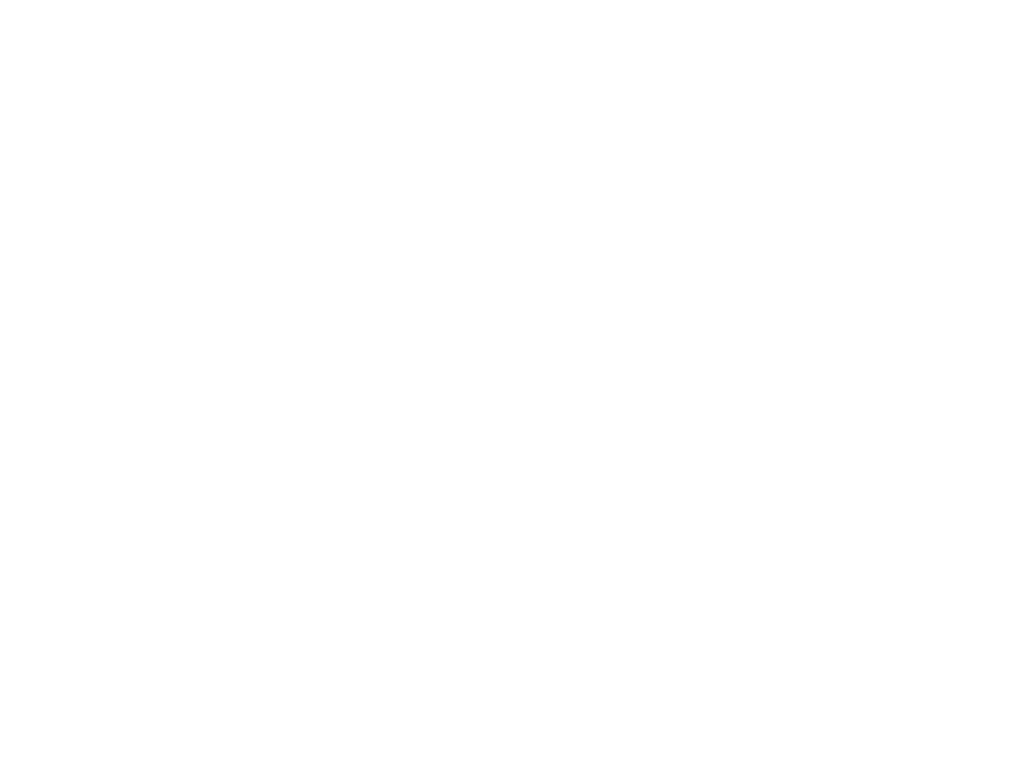
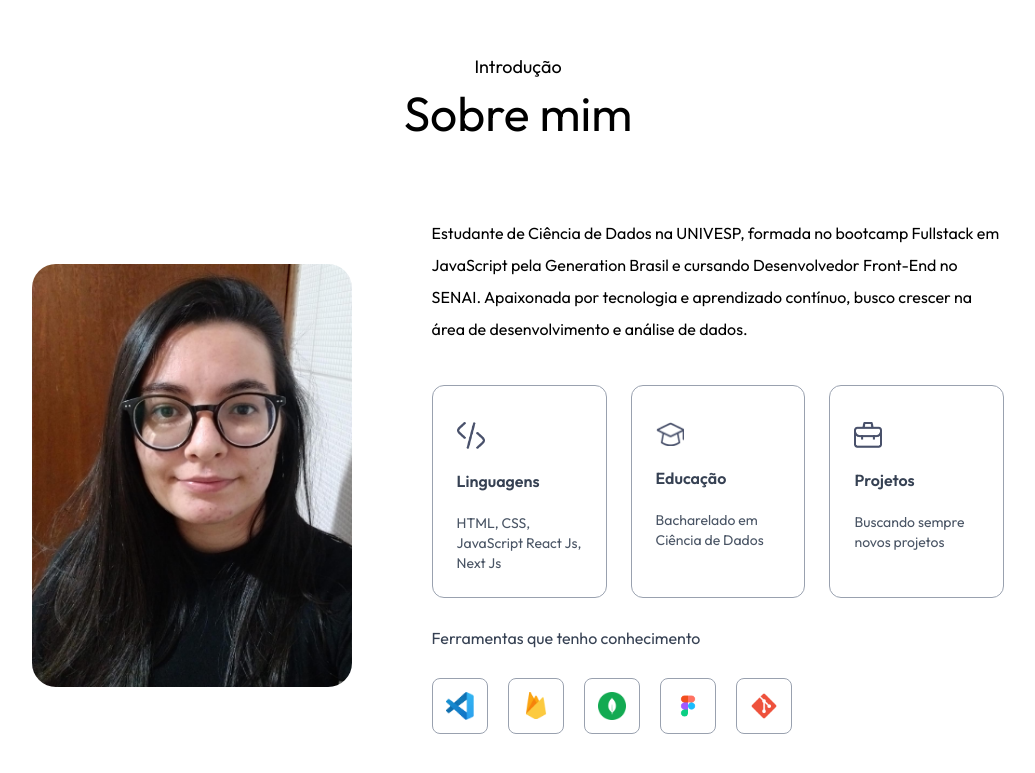
Before and after one commit to MicheliMelki/portfolio_micheli-melki, a Next.js app: page / in a window 1280 px wide. Shown: the part 787-1560 px from the top of the page, without its empty margins (122-1157 px from the left). Before the commit the page ends 800 px from the top, so only its background shows below. Built offline with nearby package versions, Linux system fonts and the light colour scheme; a web font is replaced by a local one.

Commit message:
feat(about): implementar cards de informação com grid e efeito hover

```diff
--- /dev/null
+++ b/app/components/About.jsx
@@ -0,0 +1,57 @@
+import Image from "next/image";
+import { assets, infoList, toolsData } from "@/assets/assets";
+import React from "react";
+
+const About = () => {
+  return (
+    <div id="about" className="w-full px-[12%] py-10 scroll-mt-20">
+      <h4 className="text-center mb-2 text-lg font-Ovo">Introdução</h4>
+      <h2 className="text-center text-5xl font-Ovo">Sobre mim</h2>
+
+      <div className="flex w-full flex-col lg:flex-row items-center gap-20 my-20">
+        <div className="w-64 sm:w-80 rounded-3xl max-w-none">
+          <Image
+            src={assets.user_image}
+            alt="user"
+            className="w-full rounded-3xl"
+          />
+        </div>
+
+        <div className="flex-1">
+          <p className="mb-10 max-w-2xl font-Ovo">
+            Estudante de Ciência de Dados na UNIVESP, formada no bootcamp
+            Fullstack em JavaScript pela Generation Brasil e cursando
+            Desenvolvedor Front-End no SENAI. Apaixonada por tecnologia e
+            aprendizado contínuo, busco crescer na área de desenvolvimento e
+            análise de dados.
+          </p>
+
+          <ul className="grid grid-cols-1 sm:grid-cols-3 gap-6 max-w-2xl">
+            {infoList.map(({ icon, title, description }, index) => (
+              <li
+                className="border-[0.5px] border-gray-400 rounded-xl p-6 cursor-pointer hover:bg-lightHover hover:-translate-y-1 duration-500 hover:shadow-black"
+                key={index}
+              >
+                <Image src={icon} alt={title} className="w-7 mt-3" />
+                <h3 className="my-4 font-semibold text-gray-700">{title}</h3>
+                <p className="text-gray-600 text-sm">{description}</p>
+              </li>
+            ))}
+          </ul>
+
+          <h4 className="my-6 text-gray-700 font-Ovo">Ferramentas que tenho conhecimento</h4>
+          <ul className="flex items-center gap-3 sm:gap-5">
+            {toolsData.map((tool, index) => (
+              <li className="flex items-center justify-center w-12 sm:w-14 aspect-square border border-gray-400 rounded-lg cursor-pointer hover:-translate-y-1 duration-500"
+              key={index}>
+                <Image src={tool} alt="Tool" className="w-5 sm:w-7" />
+              </li>
+            ))}
+          </ul>
+        </div>
+      </div>
+    </div>
+  );
+};
+
+export default About;
--- a/app/layout.js
+++ b/app/layout.js
@@ -18,7 +18,7 @@
 
 export default function RootLayout({ children }) {
   return (
-    <html lang="pt-br">
+    <html lang="pt-br" className="scroll-smooth">
       <body
         className={`${outfit.className} ${ovo.className} antialiased leading-8 overflow-x-hidden`}
       >
--- a/app/page.js
+++ b/app/page.js
@@ -1,3 +1,4 @@
+import About from "./components/About";
 import Header from "./components/Header";
 import Navbar from "./components/Navbar";
 
@@ -6,6 +7,7 @@
     <>
       <Navbar />
       <Header />
+      <About />
     </>
   );
 }
--- a/assets/assets.js
+++ b/assets/assets.js
@@ -107,9 +107,9 @@
 ]
 
 export const infoList = [
-    { icon: assets.code_icon, iconDark: assets.code_icon_dark, title: 'Languages', description: 'HTML, CSS, JavaScript React Js, Next Js' },
-    { icon: assets.edu_icon, iconDark: assets.edu_icon_dark, title: 'Education', description: 'B.Tech in Computer Science' },
-    { icon: assets.project_icon, iconDark: assets.project_icon_dark, title: 'Projects', description: 'Built more than 5 projects' }
+    { icon: assets.code_icon, iconDark: assets.code_icon_dark, title: 'Linguagens', description: 'HTML, CSS, JavaScript React Js, Next Js' },
+    { icon: assets.edu_icon, iconDark: assets.edu_icon_dark, title: 'Educação', description: 'Bacharelado em Ciência de Dados' },
+    { icon: assets.project_icon, iconDark: assets.project_icon_dark, title: 'Projetos', description: 'Buscando sempre novos projetos' }
 ];
 
 export const toolsData = [
--- a/postcss.config.js
+++ b/postcss.config.js
@@ -1,6 +1,5 @@
 module.exports = {
   plugins: {
     "@tailwindcss/postcss": {},
-    autoprefixer: {},
   },
 };
--- a/tailwind.config.js
+++ b/tailwind.config.js
@@ -1,8 +1,11 @@
+const { NEXT_BODY_SUFFIX } = require('next/dist/lib/constants');
+
 /** @type {import('tailwindcss').Config} */
 module.exports = {
   content: [
     "./app/**/*.{js,jsx,ts,tsx}",
     "./components/**/*.{js,jsx,ts,tsx}",
+    "./pages/**/*.{js,ts,jsx,tsx}",
     "./app/**/*.{js,ts,jsx,tsx,mdx}",
   ],
   theme: {
@@ -16,6 +19,10 @@
         Outfit: ["Outfit", "sans-serif"],
         Ovo: ["Ovo", "serif"],
       },
+      boxShadow:{
+        'black': '4px 4px 0 #000',
+        'white': '4px 4px 0 #fff',
+      }
     },
   },
   plugins: [],
```
Also changed, not shown: assets/logo.png, assets/user-image.png.
